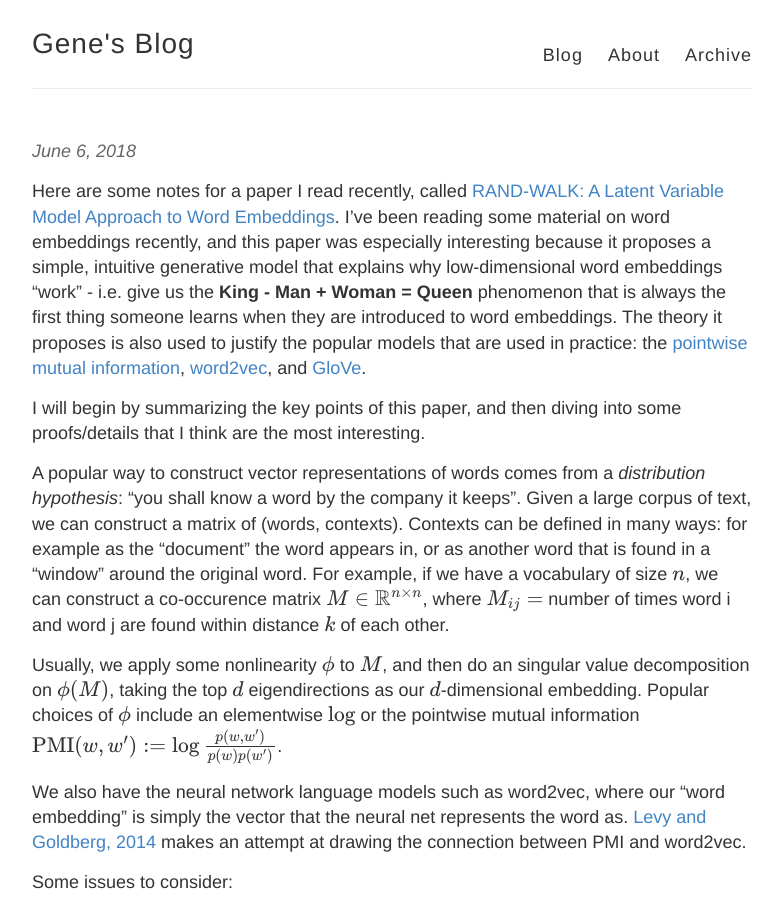
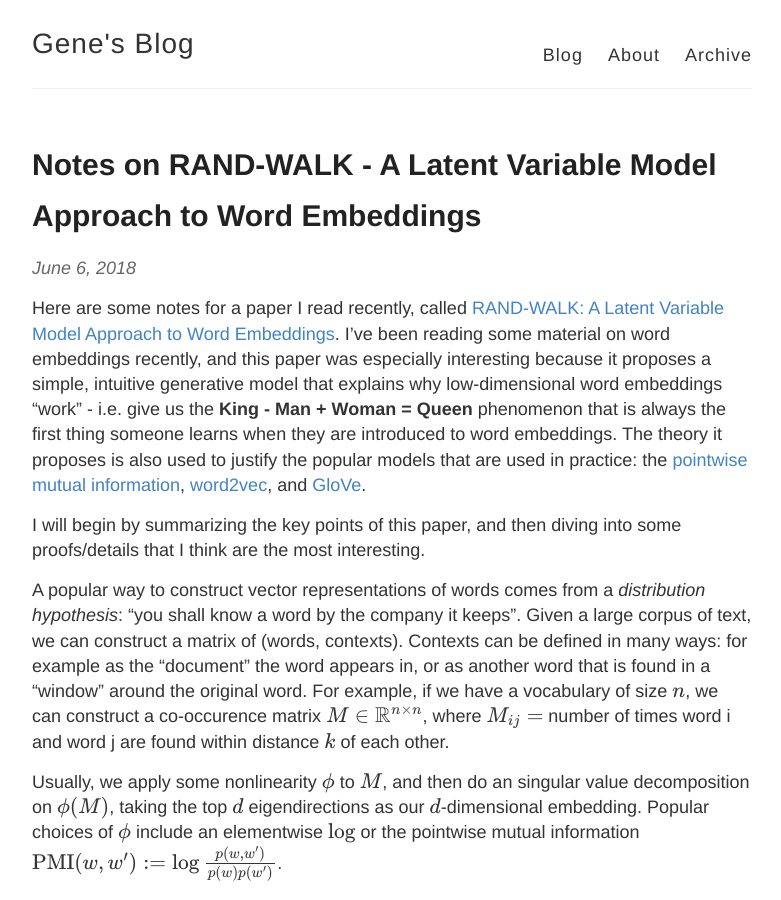
Before and after one commit to houcharlie/GXLI97.github.io, a Jekyll site: the page built from _posts/2018-6-6-randwalk.md, in a window 1280 px wide and 900 px high. Shown: the whole window, without its empty margins (248-1029 px from the left). Built offline with Jekyll 4.4.1, drawn with Linux system fonts in a browser that asks for light colours; our own code applies the rules of GitHub Pages for plain Markdown files; formulas are drawn with MathJax 3.

Commit message:
Update 2018-6-6-randwalk.md

```diff
--- a/_posts/2018-6-6-randwalk.md
+++ b/_posts/2018-6-6-randwalk.md
@@ -1,6 +1,6 @@
 ---
 layout: post
-title: Notes on RAND-WALK: A Latent Variable Model Approach to Word Embeddings
+title: Notes on RAND-WALK - A Latent Variable Model Approach to Word Embeddings
 ---
 
 Here are some notes for a paper I read recently, called [RAND-WALK: A Latent Variable Model Approach to Word Embeddings][1]. I've been reading some material on word embeddings recently, and this paper was especially interesting because it proposes a simple, intuitive generative model that explains why low-dimensional word embeddings "work" - i.e. give us the **King - Man + Woman = Queen** phenomenon that is always the first thing someone learns when they are introduced to word embeddings. The theory it proposes is also used to justify the popular models that are used in practice: the [pointwise mutual information][2], [word2vec][3], and [GloVe][4].
```
